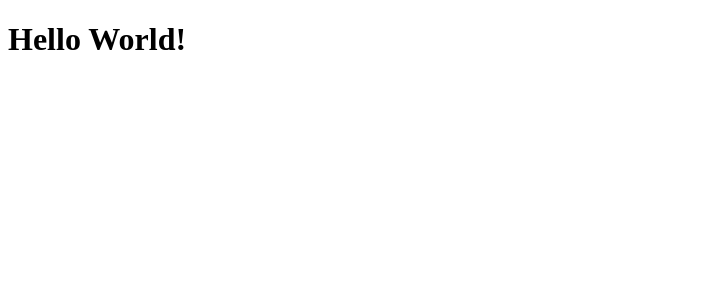
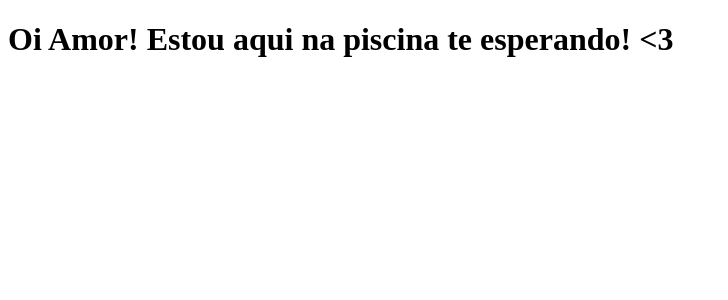
Before and after one commit to christian-sanches/clone-news, a Next.js app: page / in a window 1280 px wide. Shown: the top 300 px of the page, without its empty margins (0-728 px from the left). Built offline with nearby package versions, Linux system fonts and the light colour scheme.

Commit message:
changes on the code to display a new message

```diff
--- a/app/head.tsx
+++ b/app/head.tsx
@@ -1,7 +1,7 @@
 export default function Head() {
   return (
     <>
-      <title></title>
+      <title>Projeto do Clone News do Griss</title>
       <meta content="width=device-width, initial-scale=1" name="viewport" />
       <link rel="icon" href="/favicon.ico" />
     </>
--- a/app/page.tsx
+++ b/app/page.tsx
@@ -4,7 +4,7 @@ const Home: React.FC = () => {
     return (
         <div>
             <h1>
-                Hello World!
+                Oi Amor! Estou aqui na piscina te esperando! {`<3`}
             </h1>
         </div>
     )
```
